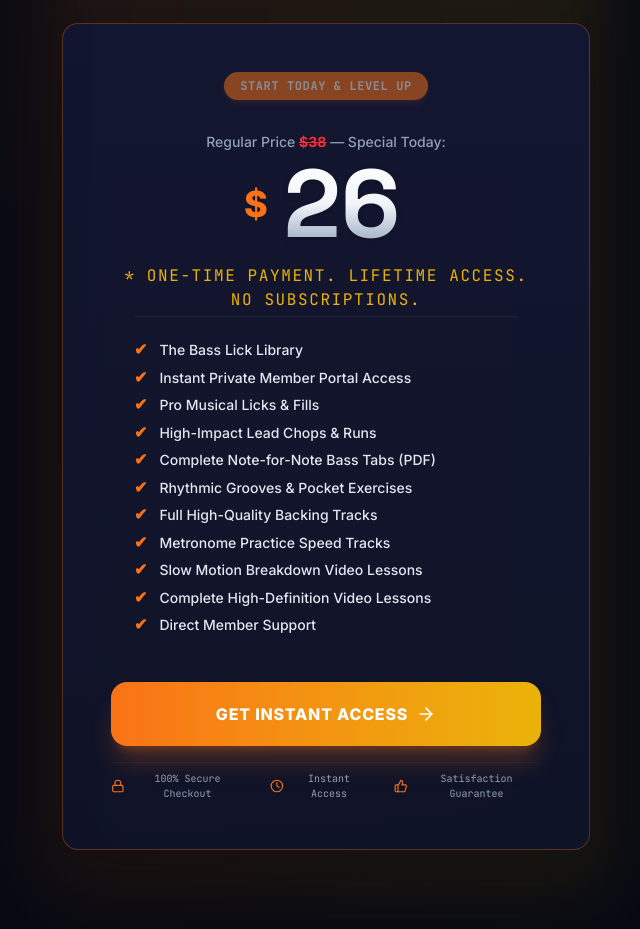
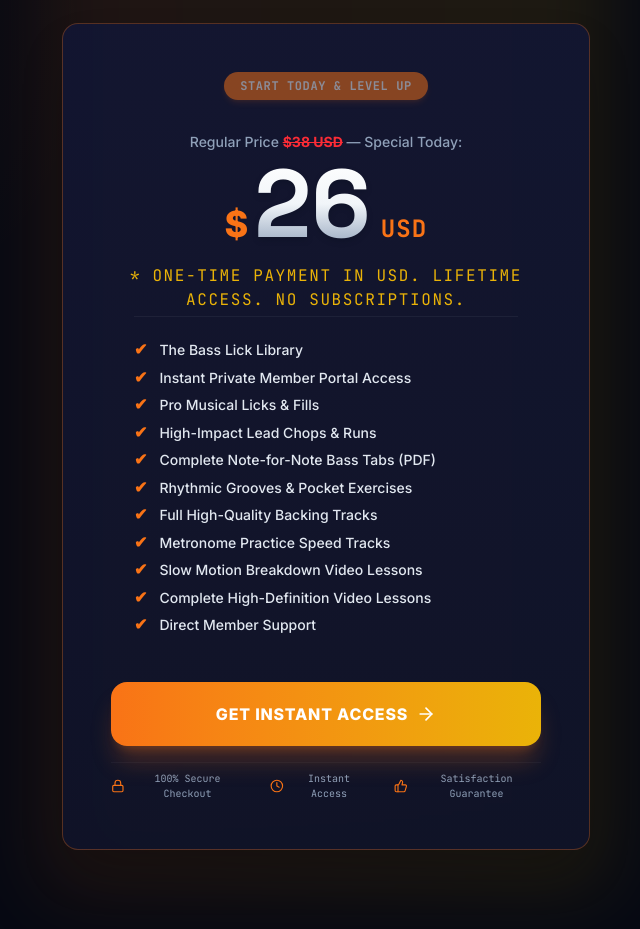
Before and after one commit to carol19oliveira-cell/FRASES-EUA-, a React (Vite) app: page / in a window 1280 px wide. Shown: the part 5560-6489 px from the top of the page, without its empty margins (314-954 px from the left). Built offline with nearby package versions, Linux system fonts and the light colour scheme.

Commit message:
style: clarify currency as USD in pricing UI
Update pricing displays and checkout buttons to explicitly label prices as USD for better user transparency.

```diff
--- a/src/App.tsx
+++ b/src/App.tsx
@@ -398,16 +398,19 @@ export default function App() {
 
             <div className="space-y-1">
               <p className="text-slate-400 text-sm font-medium">
-                Regular Price <span className="line-through text-red-500 font-bold">$38</span> — Special Today:
+                Regular Price <span className="line-through text-red-500 font-bold">$38 USD</span> — Special Today:
               </p>
-              <div className="flex items-center justify-center gap-2">
+              <div className="flex items-baseline justify-center gap-1.5">
                 <span className="text-3xl md:text-4xl font-extrabold text-brand-orange">$</span>
-                <span className="text-7xl md:text-8xl font-black font-display text-transparent bg-clip-text bg-gradient-to-b from-white via-slate-100 to-slate-400 leading-none drop-shadow-md px-2">
+                <span className="text-7xl md:text-8xl font-black font-display text-transparent bg-clip-text bg-gradient-to-b from-white via-slate-100 to-slate-400 leading-none drop-shadow-md">
                   26
+                </span>
+                <span className="text-xl md:text-2xl font-bold font-mono text-brand-orange tracking-wider ml-1">
+                  USD
                 </span>
               </div>
               <p className="text-2xs font-mono text-brand-amber uppercase tracking-widest pt-2">
-                * One-time payment. Lifetime access. No subscriptions.
+                * One-time payment in USD. Lifetime access. No subscriptions.
               </p>
 
               <div className="pt-6 pb-4 border-t border-white/[0.05] text-left max-w-xs md:max-w-sm mx-auto space-y-2.5">
--- a/src/components/CheckoutModal.tsx
+++ b/src/components/CheckoutModal.tsx
@@ -161,7 +161,7 @@ export default function CheckoutModal({ isOpen, onClose, price }: CheckoutModalP
                       type="submit"
                       className="w-full py-4 mt-2 rounded-xl bg-gradient-to-r from-brand-orange to-brand-amber font-bold text-white text-base hover:opacity-90 transition-all cursor-pointer shadow-lg shadow-brand-orange/20 flex justify-center items-center gap-2"
                     >
-                      Proceed to Payment • ${price.toFixed(2)}
+                      Proceed to Payment • ${price.toFixed(2)} USD
                     </button>
                   </form>
                 </motion.div>
@@ -258,7 +258,7 @@ export default function CheckoutModal({ isOpen, onClose, price }: CheckoutModalP
                             Processing Secure Order...
                           </>
                         ) : (
-                          `Complete Order • $${price.toFixed(2)}`
+                          `Complete Order • $${price.toFixed(2)} USD`
                         )}
                       </button>
                     </div>
```
Also changed, not shown: 1 other file (tests, documents, lock files or other folders).
